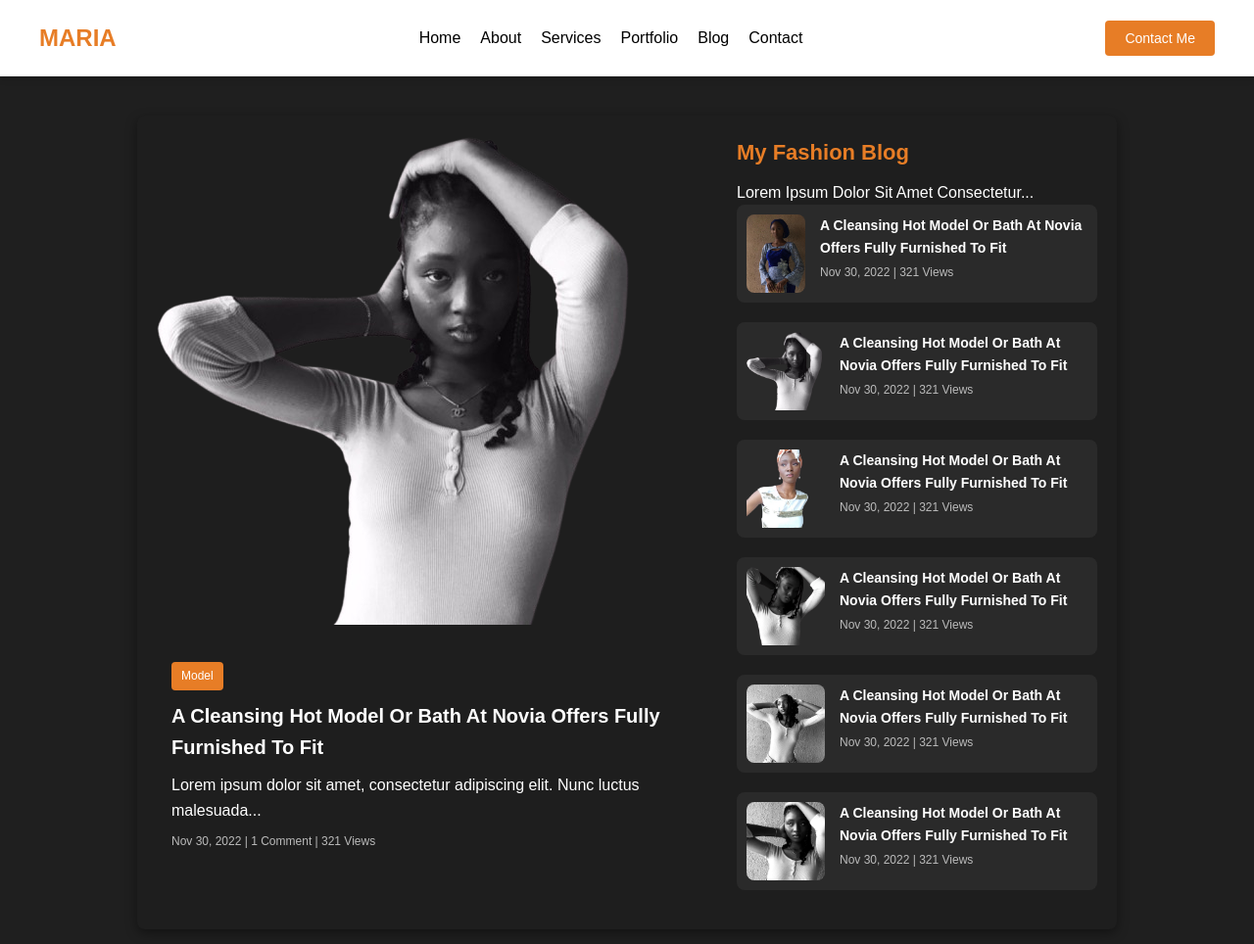
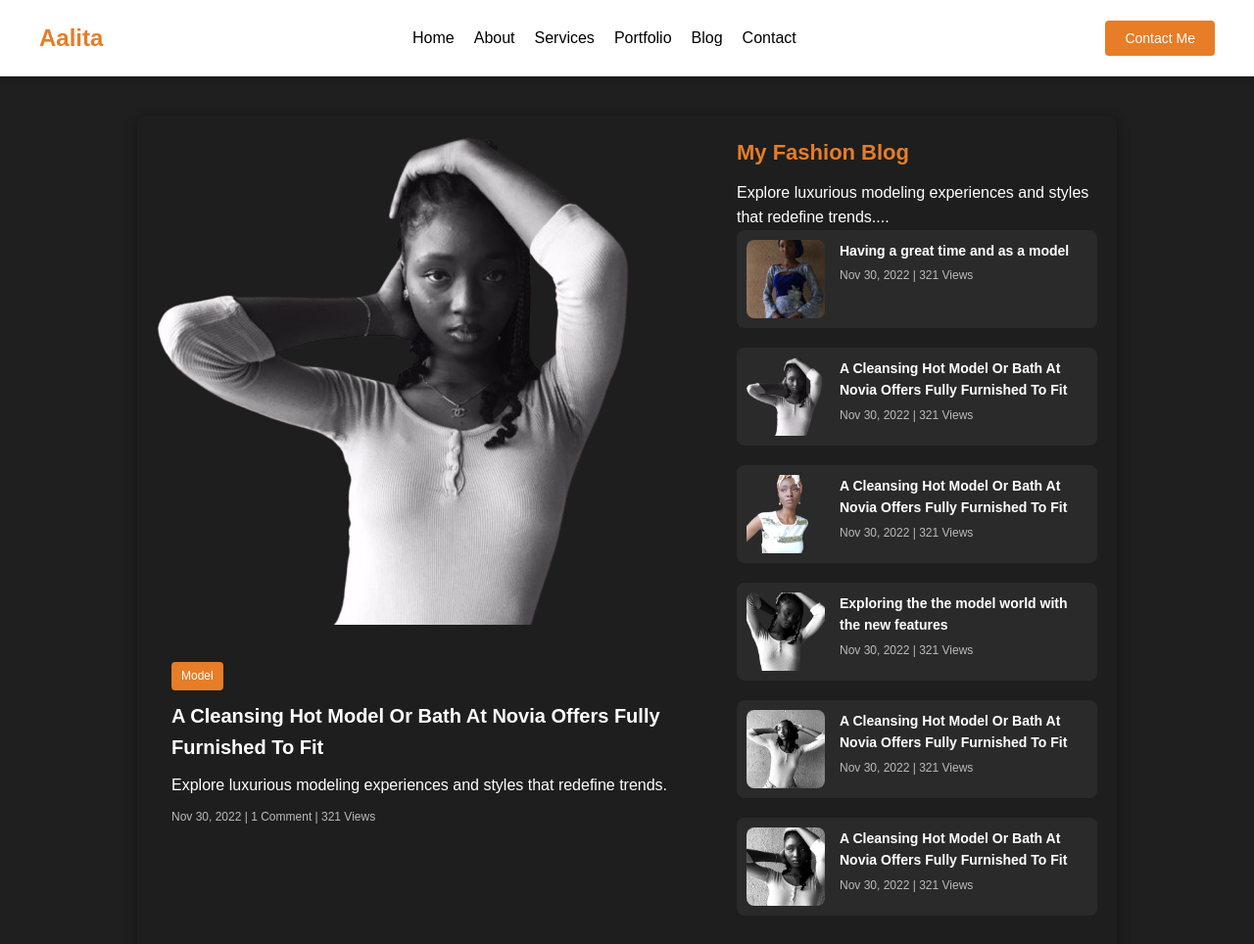
Before and after one commit to Ayomide9-code/Multipage_Website, a plain HTML site: page blog.html in a window 1280 px wide. Shown: the whole page at 98% size. Drawn offline with Linux system fonts and the light colour scheme.

Commit message:
multiPage

```diff
--- a/blog.html
+++ b/blog.html
@@ -12,7 +12,7 @@
     <header>
         <div class="header-container">
             <div class="logo">
-                <h1 class="logo-text"><a href="index.html">MARIA</a></h1>
+                <h1 class="logo-text"><a href="index.html">Aalita</a></h1>
             </div>
             <nav class="navbar">
                 <ul>
@@ -54,8 +54,7 @@
                         Fit
                     </h2>
                     <p>
-                        Lorem ipsum dolor sit amet, consectetur adipiscing elit. Nunc
-                        luctus malesuada...
+                        Explore luxurious modeling experiences and styles that redefine trends.
                     </p>
                     <div class="meta-info">
                         <span>Nov 30, 2022</span> | <span>1 Comment</span> |
@@ -66,13 +65,12 @@
 
             <aside class="blog-list">
                 <h1>My Fashion Blog</h1>
-                <p>Lorem Ipsum Dolor Sit Amet Consectetur...</p>
+                <p>Explore luxurious modeling experiences and styles that redefine trends....</p>
                 <div class="post">
                     <img src="assets/img/IMG-20241001-WA0310.jpg" alt="Post Thumbnail" />
                     <div class="post-info">
                         <h3>
-                            A Cleansing Hot Model Or Bath At Novia Offers Fully Furnished To
-                            Fit
+                           Having a great time and as a model
                         </h3>
                         <p><span>Nov 30, 2022</span> | <span>321 Views</span></p>
                     </div>
@@ -103,8 +101,7 @@
                         alt="Post Thumbnail" />
                     <div class="post-info">
                         <h3>
-                            A Cleansing Hot Model Or Bath At Novia Offers Fully Furnished To
-                            Fit
+                            Exploring the the model world with the new features
                         </h3>
                         <p><span>Nov 30, 2022</span> | <span>321 Views</span></p>
                     </div>
```
Also changed, not shown: contact.html (+1 -2 lines), index.html (+4 -4 lines).
